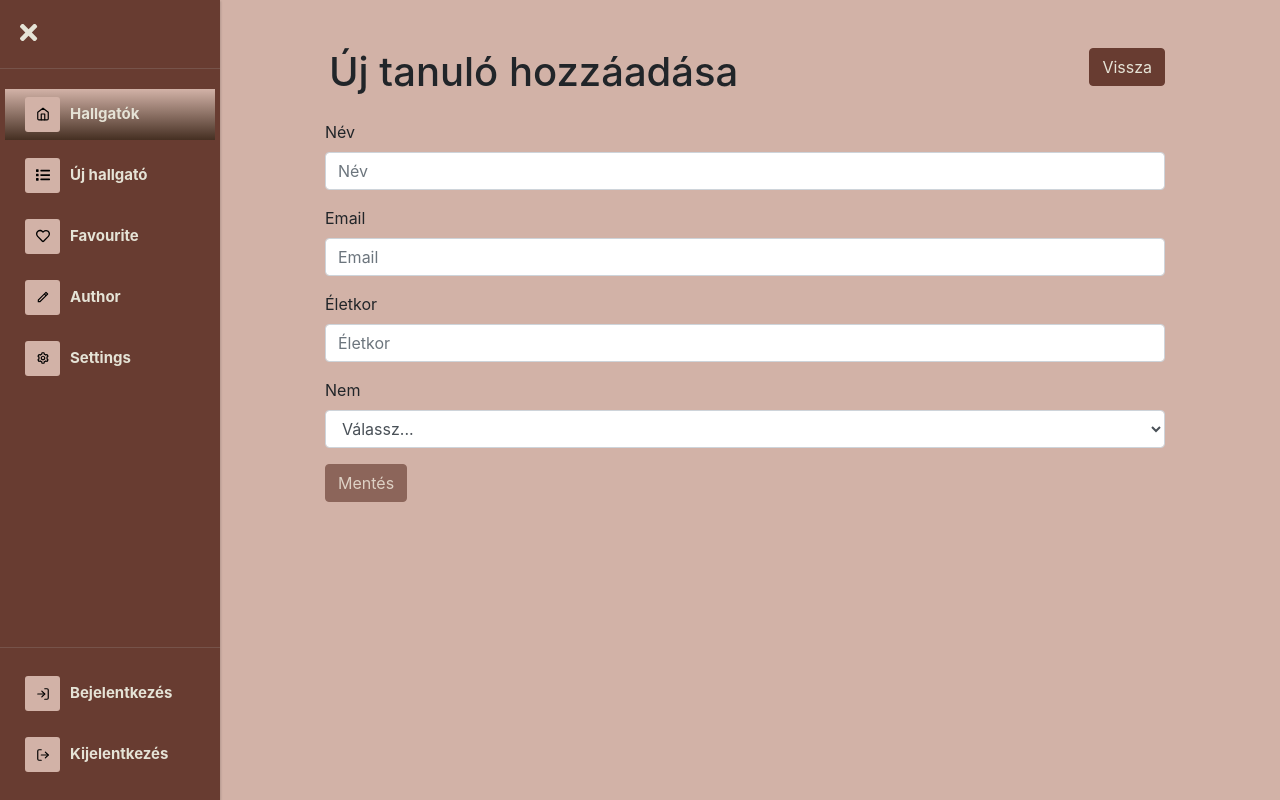
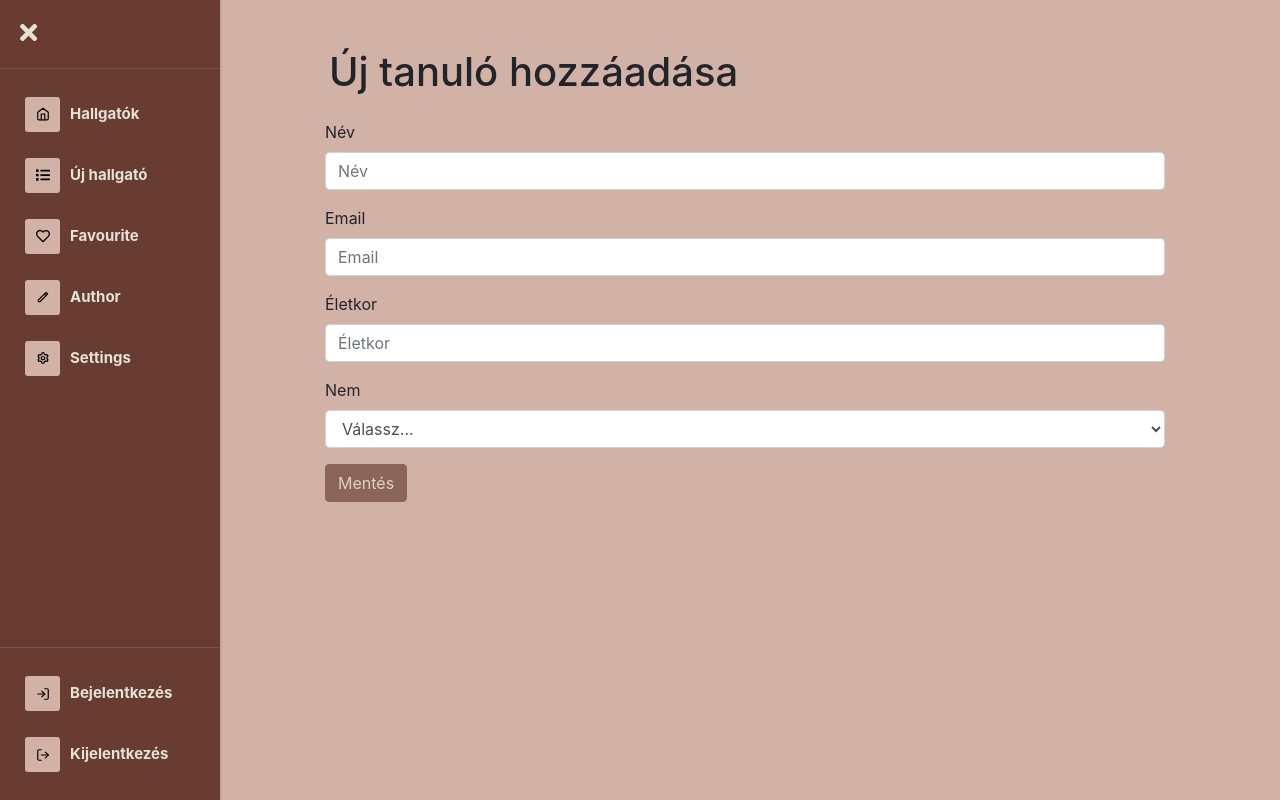
Before and after one commit to BHedi89/student-registry-react, a React (Create React App) app: page /addStudent in a window 1280 px wide. Built offline with nearby package versions, Linux system fonts and the light colour scheme.

Commit message:
add links to the sidebar menus

```diff
--- a/src/layout/Header.js
+++ b/src/layout/Header.js
@@ -5,13 +5,6 @@ const Header = props => {
     return (
         <div className="row mt-5 mb-2 ml-1">
             <h1>{props.title}</h1>
-            <div className="col">
-            <div className="float-right">
-            <Link to={props.buttonLink}>
-                <ButtonComponent buttonText={props.buttonTitle} />
-            </Link>
-            </div>
-            </div>
         </div>
     )
 
--- a/src/layout/MainLayout.js
+++ b/src/layout/MainLayout.js
@@ -6,7 +6,10 @@ const MainLayout = props => {
     <>
       <div className={classes.flexcontainer}>
         <div className={classes.sideBar}>
-          <SideBar />
+          <SideBar
+            allStudent="/studentList"
+            newStudent="/addStudent"
+          />
         </div>
         <div className={classes.maincontent}>
             {props.children}
--- a/src/layout/SideBar.css
+++ b/src/layout/SideBar.css
@@ -10,6 +10,10 @@
 #header .pro-sidebar {
     width: 100%;
     min-width: 100%;
+}
+
+.pro-sidebar .pro-menu a {
+    color: #E5E3D6;
 }
 
 #header .pro-sidebar.collapsed {
@@ -53,7 +57,7 @@
     color: #000;
 }
 
-#header .pro-sidebar-inner .pro-sidebar-layout .active {
+.menu:hover {
     background-image: linear-gradient(0deg, #452F22 0%, #D2B2A7 100%);
 }
 
--- a/src/layout/SideBar.js
+++ b/src/layout/SideBar.js
@@ -16,8 +16,9 @@ import { FontAwesomeIcon } from "@fortawesome/react-fontawesome";
 import { faBars } from "@fortawesome/free-solid-svg-icons";
 import { faTimes } from "@fortawesome/free-solid-svg-icons";
 import { useState } from "react";
+import { NavLink } from "react-router-dom";
 
-const SideBar = () => {
+const SideBar = props => {
   const [isMenuCollapse, setMenuCollapse] = useState(false);
 
   const menuIconClick = () => {
@@ -39,19 +40,21 @@ const SideBar = () => {
           </SidebarHeader>
           <SidebarContent>
             <Menu iconShape="square">
-              <MenuItem active={true} icon={<FiHome />}>
-                Hallgatók
+              <MenuItem icon={<FiHome />} className="menu">
+                <NavLink to={props.allStudent}>Hallgatók</NavLink>
               </MenuItem>
-              <MenuItem icon={<FaList />}>Új hallgató</MenuItem>
-              <MenuItem icon={<FaRegHeart />}>Favourite</MenuItem>
-              <MenuItem icon={<RiPencilLine />}>Author</MenuItem>
-              <MenuItem icon={<BiCog />}>Settings</MenuItem>
+              <MenuItem icon={<FaList />} className="menu">
+                <NavLink to={props.newStudent}>Új hallgató</NavLink>
+              </MenuItem>
+              <MenuItem icon={<FaRegHeart />} className="menu">Favourite</MenuItem>
+              <MenuItem icon={<RiPencilLine />} className="menu">Author</MenuItem>
+              <MenuItem icon={<BiCog />} className="menu">Settings</MenuItem>
             </Menu>
           </SidebarContent>
           <SidebarFooter>
             <Menu iconShape="square">
-              <MenuItem icon={<FiLogIn />}>Bejelentkezés</MenuItem>
-              <MenuItem icon={<FiLogOut />}>Kijelentkezés</MenuItem>
+              <MenuItem icon={<FiLogIn />} className="menu">Bejelentkezés</MenuItem>
+              <MenuItem icon={<FiLogOut />} className="menu">Kijelentkezés</MenuItem>
             </Menu>
           </SidebarFooter>
         </ProSidebar>
--- a/src/pages/StudentBooks.js
+++ b/src/pages/StudentBooks.js
@@ -56,8 +56,6 @@ const StudentBooks = props => {
   return (
     <>
       <Header
-        buttonLink="/studentList"
-        buttonTitle="Vissza"
         title={`${student.name} könyvei`}
       />
       <ButtonComponent
--- a/src/pages/StudentList.js
+++ b/src/pages/StudentList.js
@@ -52,8 +52,6 @@ const StudentList = () => {
     <>
       <Header
         title="Hallgatói nyilvántartás"
-        buttonTitle="Hozzáadás"
-        buttonLink="/addStudent"
       />
       <Filter handleChange={handleChange} />
       <TableComponent>
```
